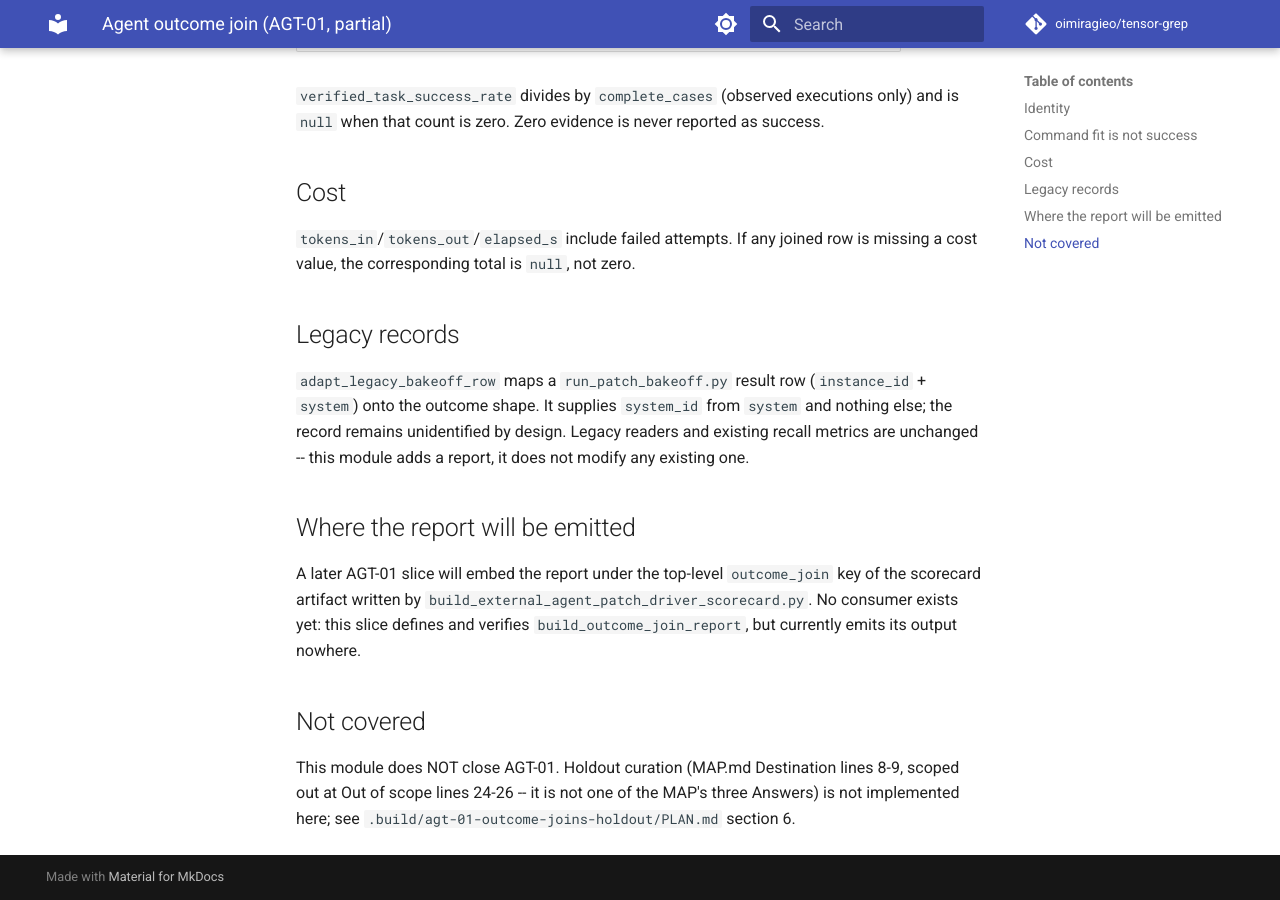
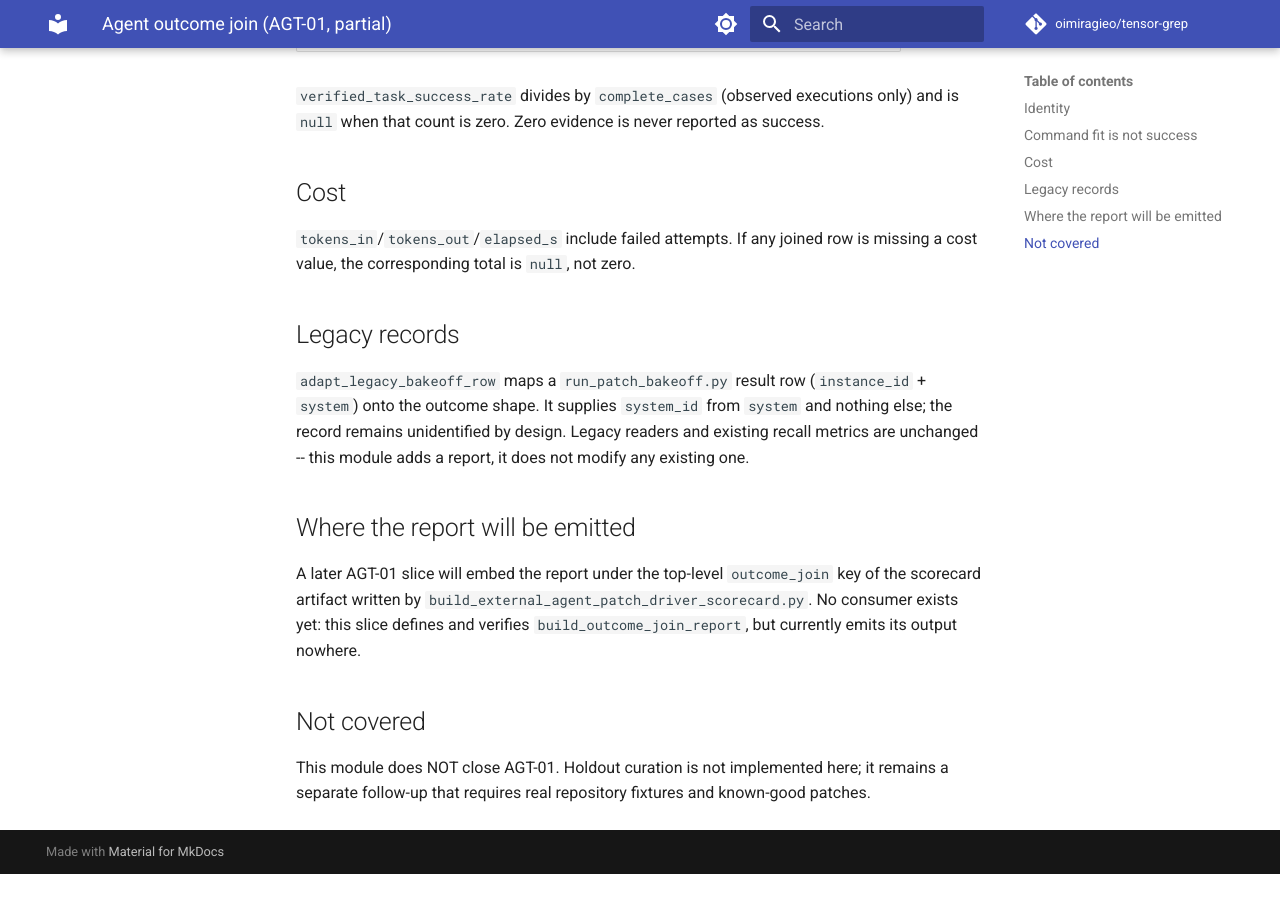
Before and after one commit to oimiragieo/tensor-grep, an MkDocs documentation site: the page built from docs/agent_outcome_join.md, in a window 1280 px wide and 900 px high, scrolled down 803 px. Built offline with MkDocs 1.6.1 and Material for MkDocs 9.7.7, drawn with Linux system fonts in a browser that asks for light colours; comment, search, counter and statistics services are not loaded; after the commit the page ends 1677 px from its top, so only the background shows below that.

Commit message:
docs: remove ephemeral outcome join plan citation

```diff
--- a/docs/agent_outcome_join.md
+++ b/docs/agent_outcome_join.md
@@ -47,6 +47,5 @@
 
 ## Not covered
 
-This module does NOT close AGT-01. Holdout curation (MAP.md Destination lines 8-9, scoped out at
-Out of scope lines 24-26 -- it is not one of the MAP's three Answers) is not implemented here;
-see `.build/agt-01-outcome-joins-holdout/PLAN.md` section 6.
+This module does NOT close AGT-01. Holdout curation is not implemented here; it remains a
+separate follow-up that requires real repository fixtures and known-good patches.
```
